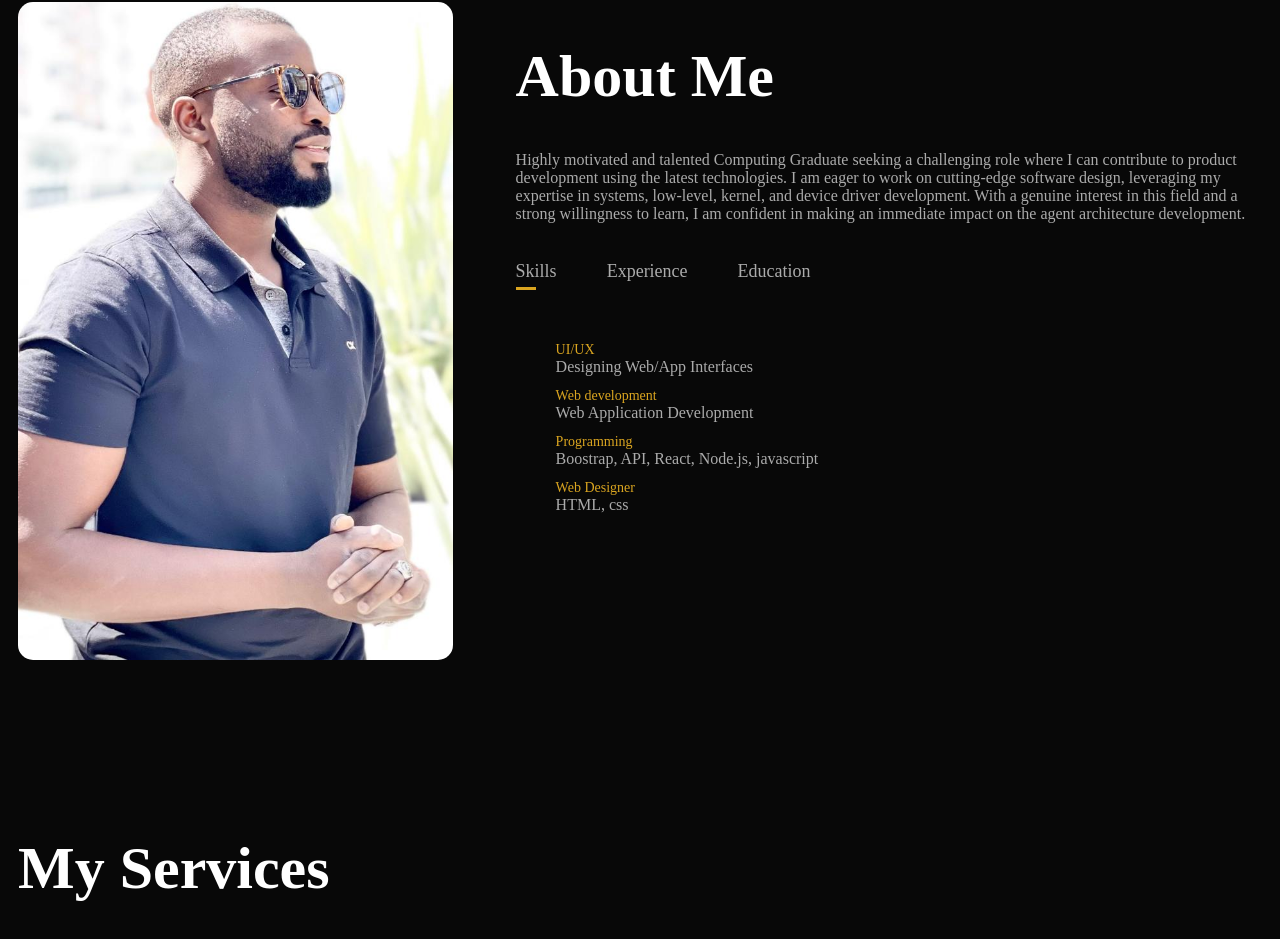
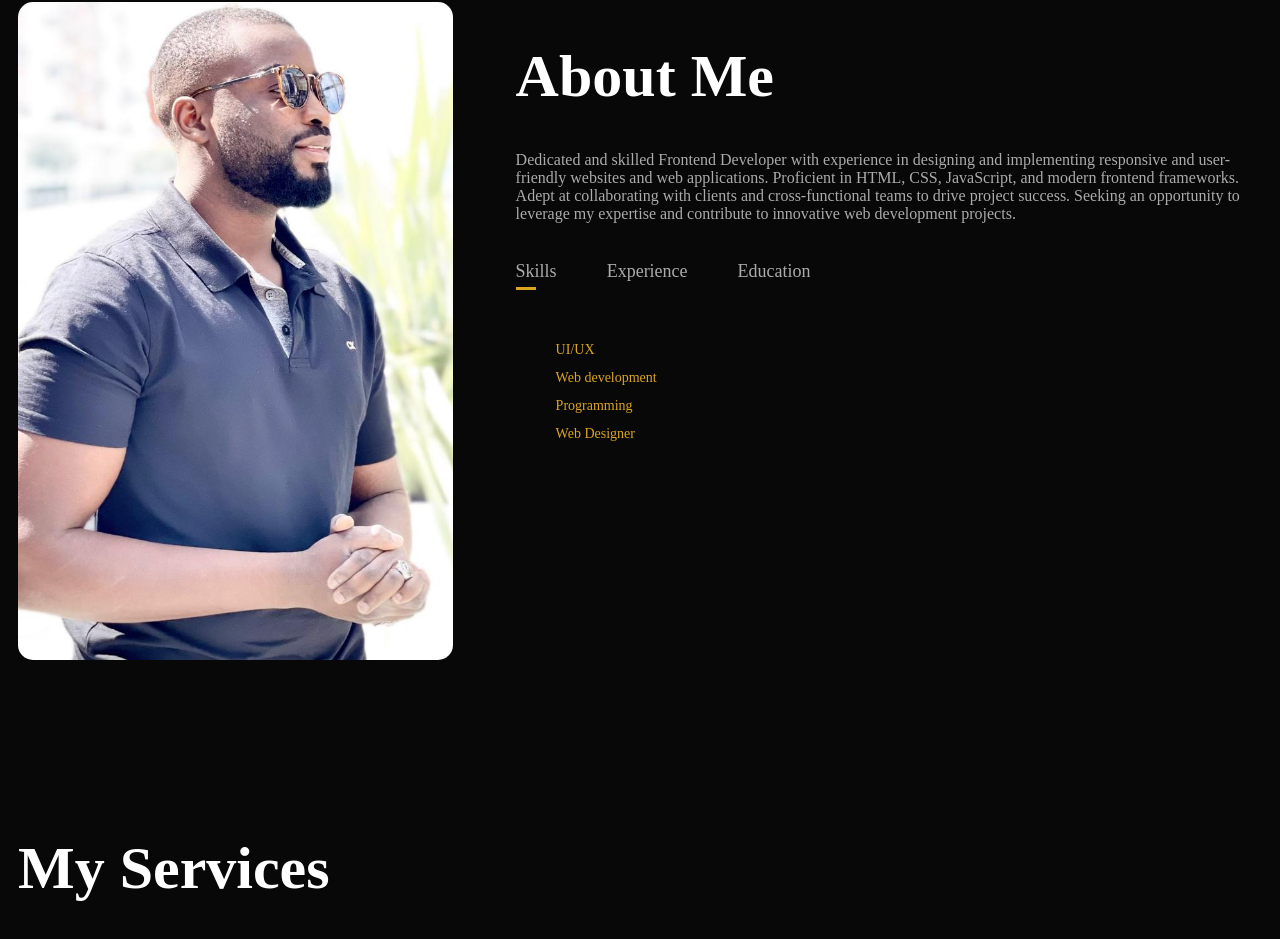
Before and after one commit to jaebee2/netlinks, a plain HTML site: page index.html in a window 1280 px wide. Shown: the part 896-1835 px from the top of the page. Drawn offline with Linux system fonts and the light colour scheme; a script that the page names is missing.

Commit message:
Update index.html

```diff
--- a/index.html
+++ b/index.html
@@ -38,11 +38,7 @@
                 </div>
                 <div class="about-col-2">
                     <h1 class="sub-title">About Me</h1>
-                    <p>Highly motivated and talented Computing Graduate seeking a challenging role where I can contribute
-                        to product development using the latest technologies. I am
-                        eager to work on cutting-edge software design, leveraging my expertise in systems, low-level, kernel,
-                        and device driver development. With a genuine interest in this field and a strong willingness to learn, I
-                        am confident in making an immediate impact on the agent architecture development.</p>
+                    <p>Dedicated and skilled Frontend Developer with experience in designing and implementing responsive and user-friendly websites and web applications. Proficient in HTML, CSS, JavaScript, and modern frontend frameworks. Adept at collaborating with clients and cross-functional teams to drive project success. Seeking an opportunity to leverage my expertise and contribute to innovative web development projects.</p>
                         <div class="tab-titles">
                             <p class="tab-links active-link" onclick="opentab('skills')">Skills</p>
                             <p class="tab-links" onclick="opentab('experience')">Experience</p>
@@ -50,17 +46,17 @@
                         </div>
                         <div class="tab-contents active-tab" id="skills">
                             <ul>
-                                <li><span>UI/UX</span><br>Designing Web/App Interfaces</li>
-                                <li><span>Web development</span><br>Web Application Development</li>
-                                <li><span>Programming</span><br>Boostrap, API, React, Node.js, javascript </li>
-                                <li><span>Web Designer</span><br>HTML, css </li>
+                                <li><span>UI/UX</span></li>
+                                <li><span>Web development</span></li>
+                                <li><span>Programming</span></li>
+                                <li><span>Web Designer</span></li>
                             </ul>
                         </div>
                         <div class="tab-contents" id="experience">
                             <ul>
-                                <li><span>2019-2020</span><br>Frontend Developer trainee at University of Portsmouth Uk</li>
-                                <li><span>2020-2021</span><br>IT HelpDesk Technician at Jirwa and sons Nigeria</li>
-                                <li><span>2022-current</span><br>National Youth Service Corp</li>
+                                <li><span>2018-2021</span><br>Frontend Developer trainee at University of Portsmouth Uk</li>
+
+                                <li><span>2022-current</span><br>Frontend Engineer Intern</li>
 
                             </ul>
                         </div>
```
